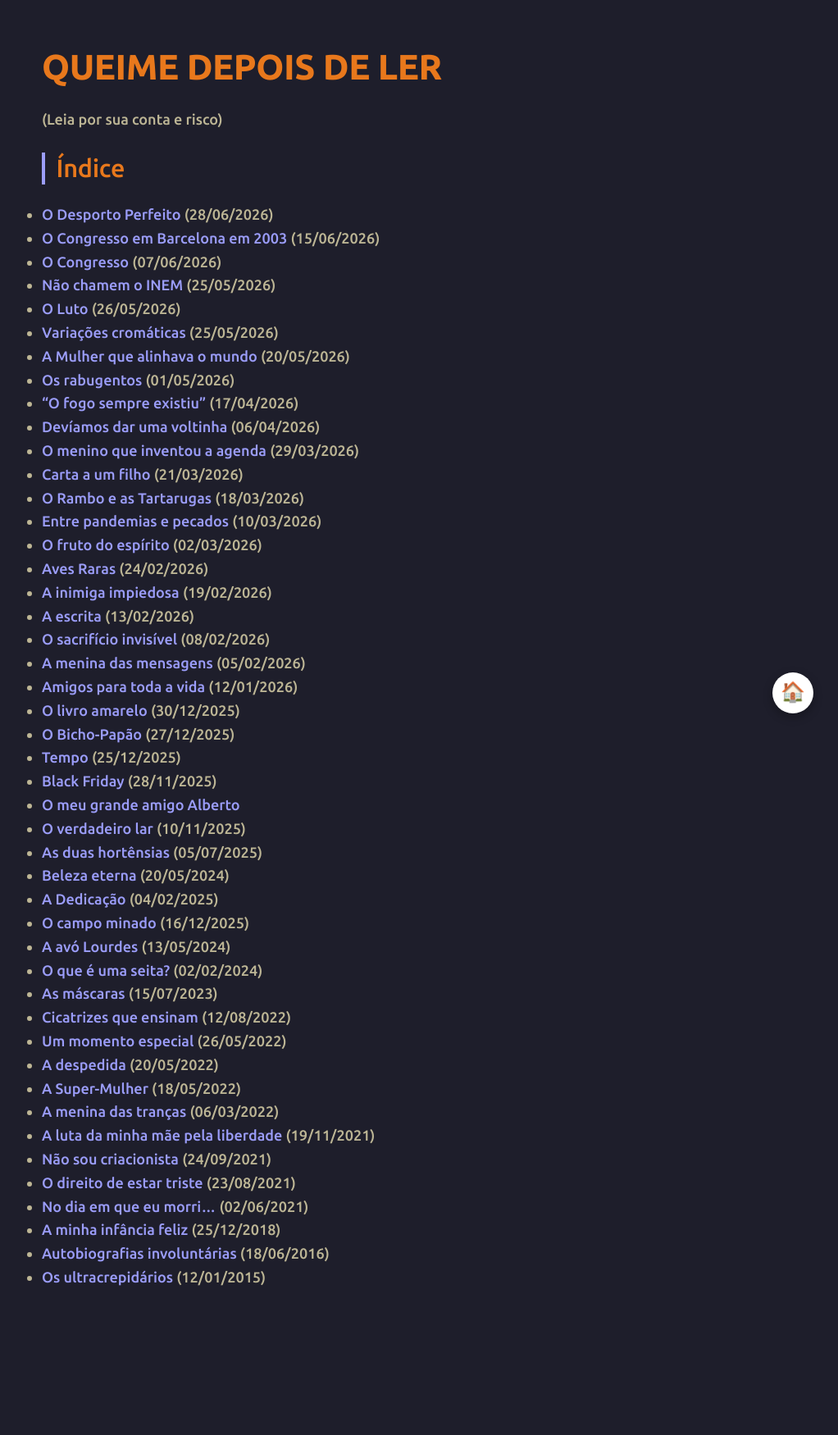
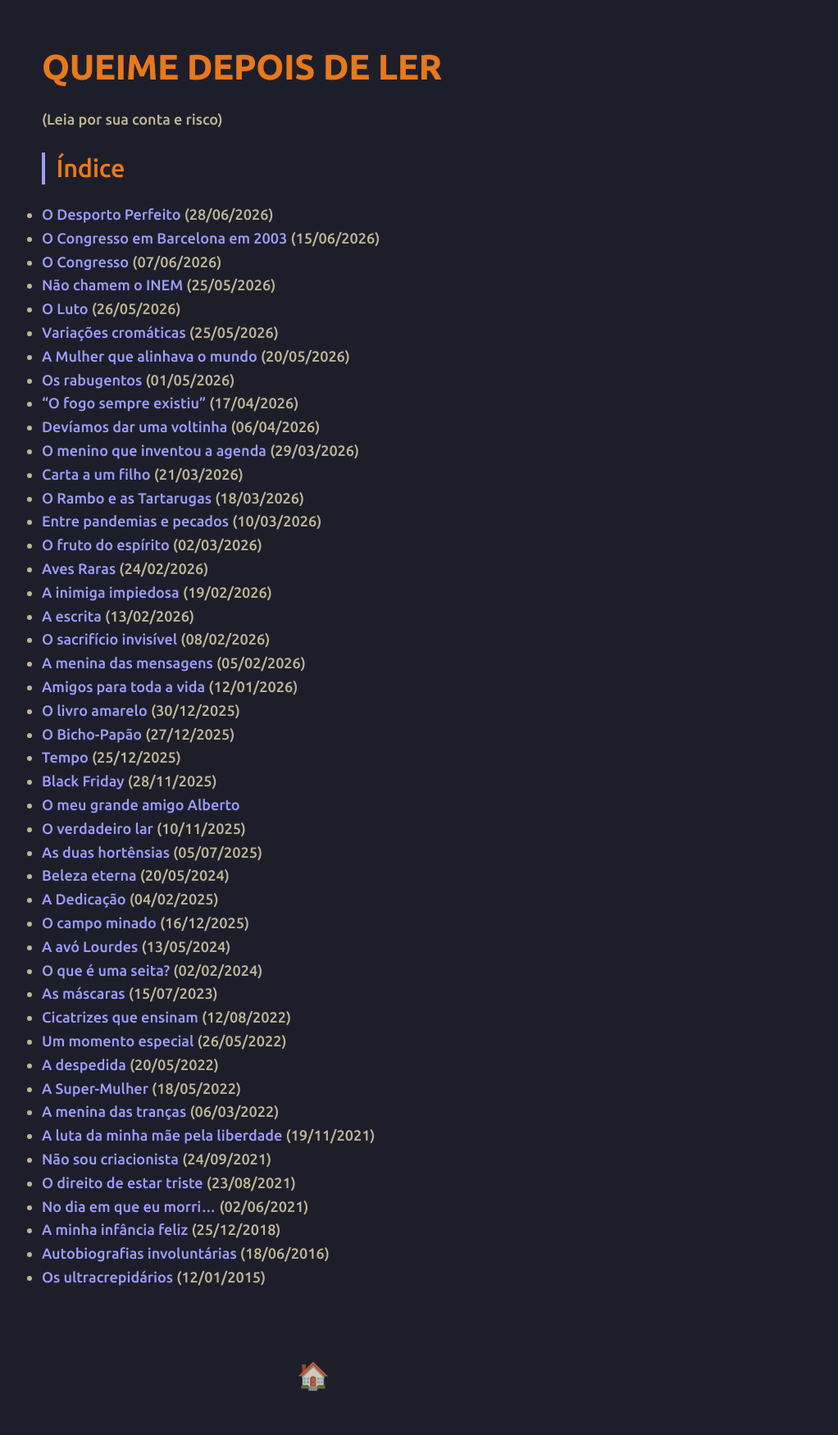
Before and after one commit to joaquim-capitao/queime-depois-de-ler, a Jekyll site: the page built from index.md, in a window 1280 px wide. Shown: the whole page at 82% size, without its empty margins (258-1280 px from the left). Built offline with Jekyll 4.4.1, drawn with Linux system fonts in a browser that asks for light colours; our own code applies the rules of GitHub Pages for plain Markdown files; before the commit the page ends 1599 px from its top, so only the background shows below that.

Commit message:
Atualizar o style-dark.html

```diff
--- a/_layouts/style-dark.html
+++ b/_layouts/style-dark.html
@@ -14,8 +14,9 @@
         </article>
     </main>
 
-    <!-- Ícone Home Flutuante apontando para o índice correto -->
-    <a href="{{ '/index' | relative_url }}" style="position: fixed; bottom: 30px; right: 30px; width: 50px; height: 50px; background-color: #ffffff; color: #000000; border-radius: 50%; display: flex; align-items: center; justify-content: center; text-decoration: none; font-size: 24px; box-shadow: 0 4px 12px rgba(0,0,0,0.3); z-index: 9999;" title="Voltar ao índice">🏠</a>
+        <footer style="text-align: center; margin-top: 60px; padding: 20px 0; clear: both;">
+            <a href="{{ '/index' | relative_url }}" style="font-size: 32px; text-decoration: none; opacity: 0.8;" title="Voltar ao índice">🏠</a>
+        </footer>
 
 </body>
 </html>
```
